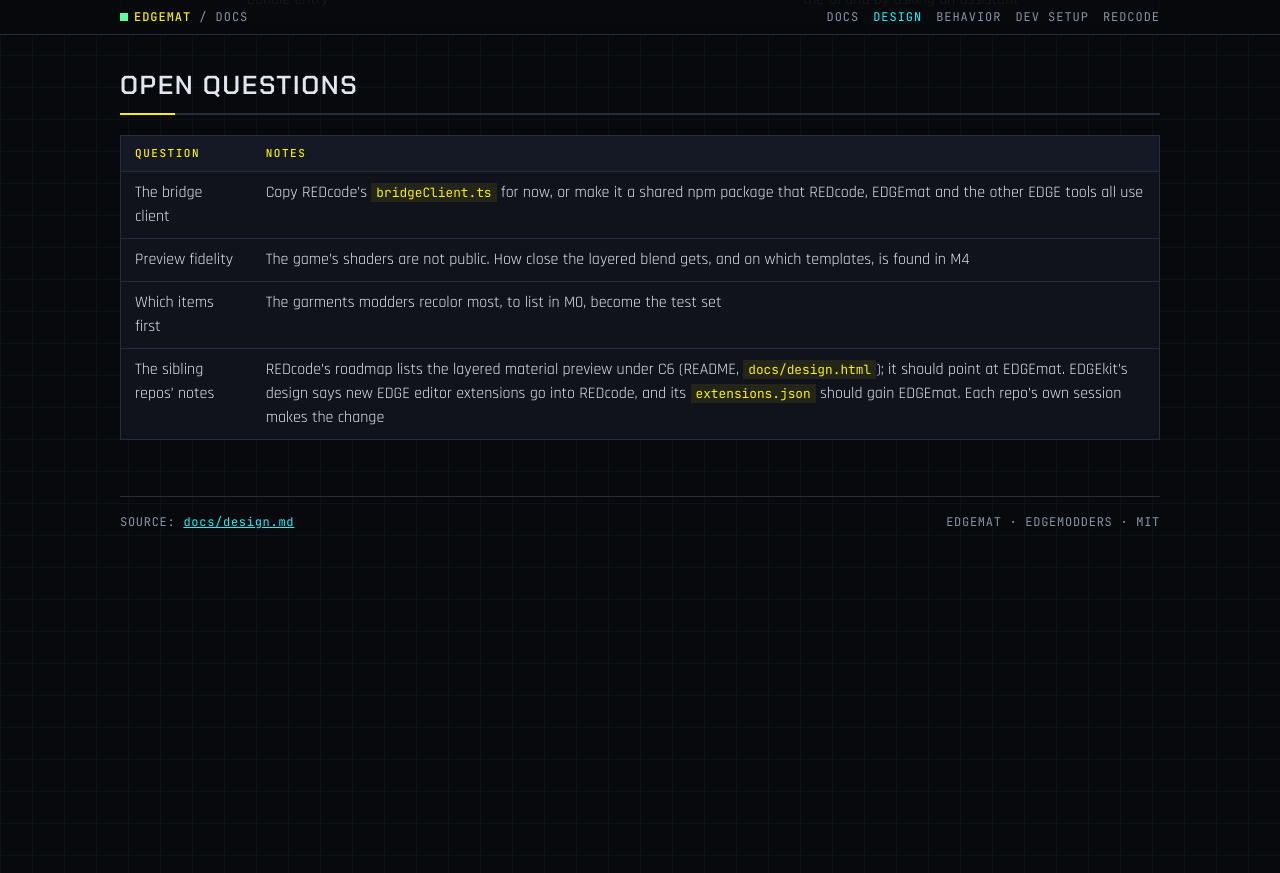
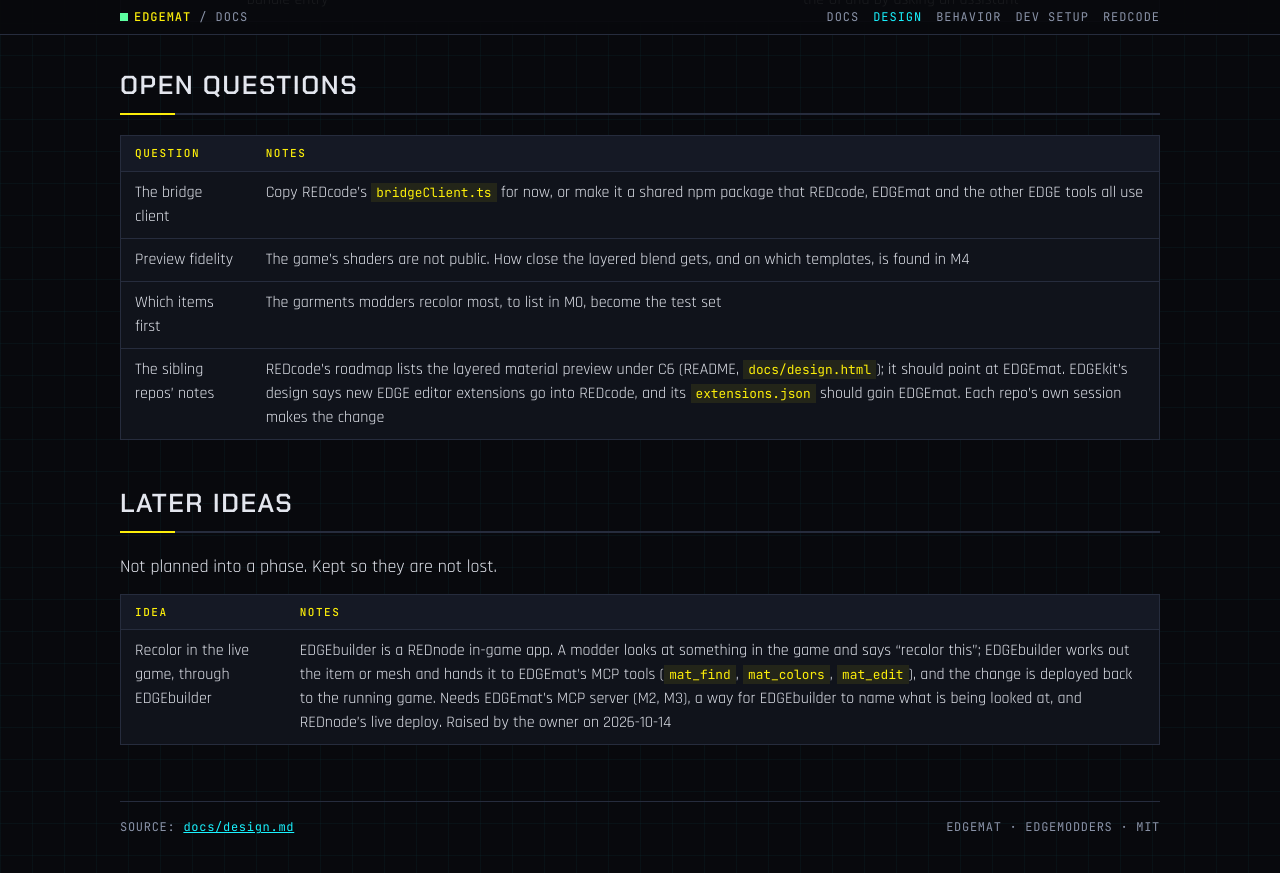
Before and after one commit to Edgemodders/EDGEmat, a Jekyll site: the page built from docs/design.md, in a window 1280 px wide and 900 px high, scrolled down 4681 px. Shown: the top 873 px of the window. Built offline with Jekyll 4.4.1, drawn with Linux system fonts in a browser that asks for light colours; our own code applies the rules of GitHub Pages for plain Markdown files.

Commit message:
Design: keep the idea of recoloring in the live game through EDGEbuilder
Co-Authored-By: Claude Opus 5.5 <noreply@anthropic.com>
Claude-Session: https://claude.ai/code/session_01SVNuZyZeewF8atVreH2HmA

```diff
--- a/docs/design.md
+++ b/docs/design.md
@@ -111,3 +111,11 @@ Phases are M0 to M6. **Unverified:** that no other EDGE repo uses M. Each ends w
 | Preview fidelity | The game's shaders are not public. How close the layered blend gets, and on which templates, is found in M4 |
 | Which items first | The garments modders recolor most, to list in M0, become the test set |
 | The sibling repos' notes | REDcode's roadmap lists the layered material preview under C6 (README, `docs/design.html`); it should point at EDGEmat. EDGEkit's design says new EDGE editor extensions go into REDcode, and its `extensions.json` should gain EDGEmat. Each repo's own session makes the change |
+
+## Later ideas
+
+Not planned into a phase. Kept so they are not lost.
+
+| Idea | Notes |
+|---|---|
+| Recolor in the live game, through EDGEbuilder | EDGEbuilder is a REDnode in-game app. A modder looks at something in the game and says "recolor this"; EDGEbuilder works out the item or mesh and hands it to EDGEmat's MCP tools (`mat_find`, `mat_colors`, `mat_edit`), and the change is deployed back to the running game. Needs EDGEmat's MCP server (M2, M3), a way for EDGEbuilder to name what is being looked at, and REDnode's live deploy. Raised by the owner on 2026-10-14 |
```
